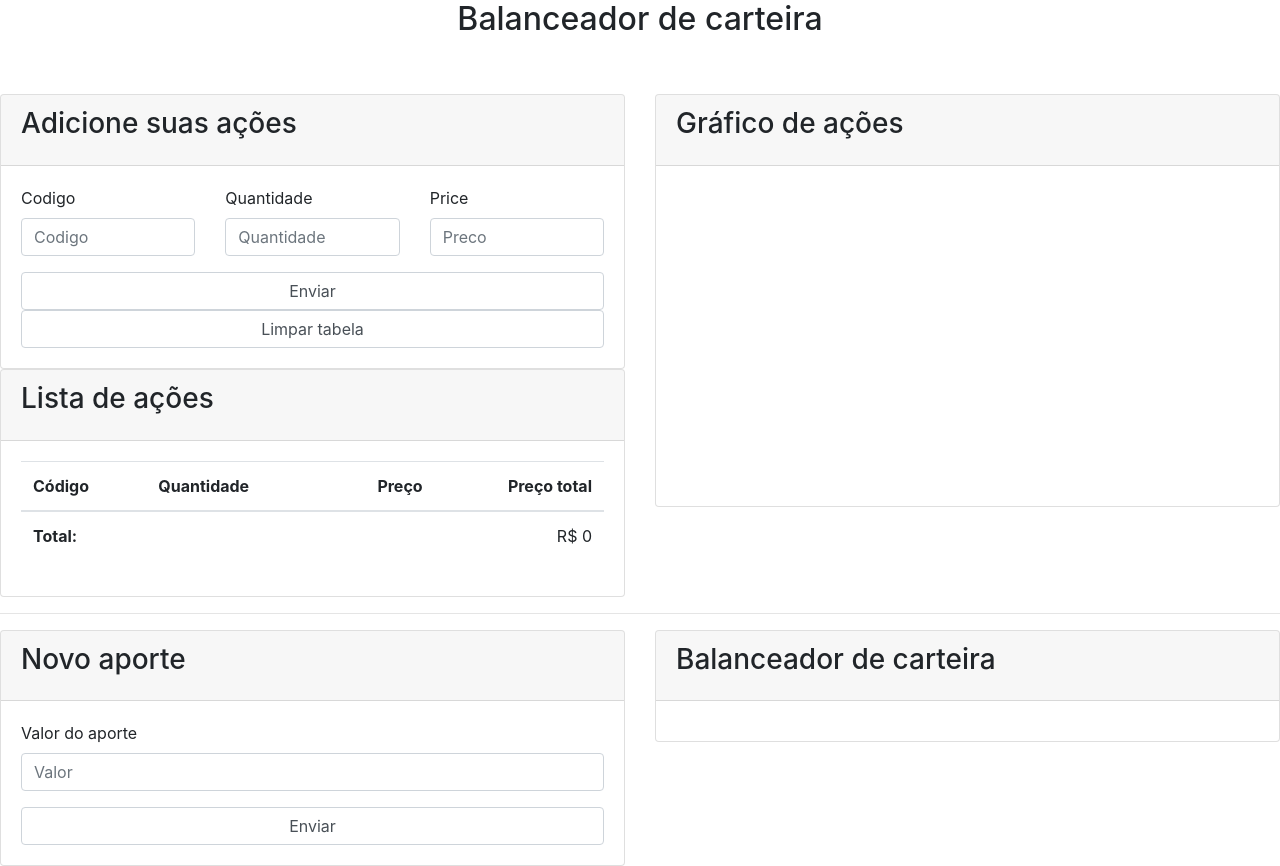
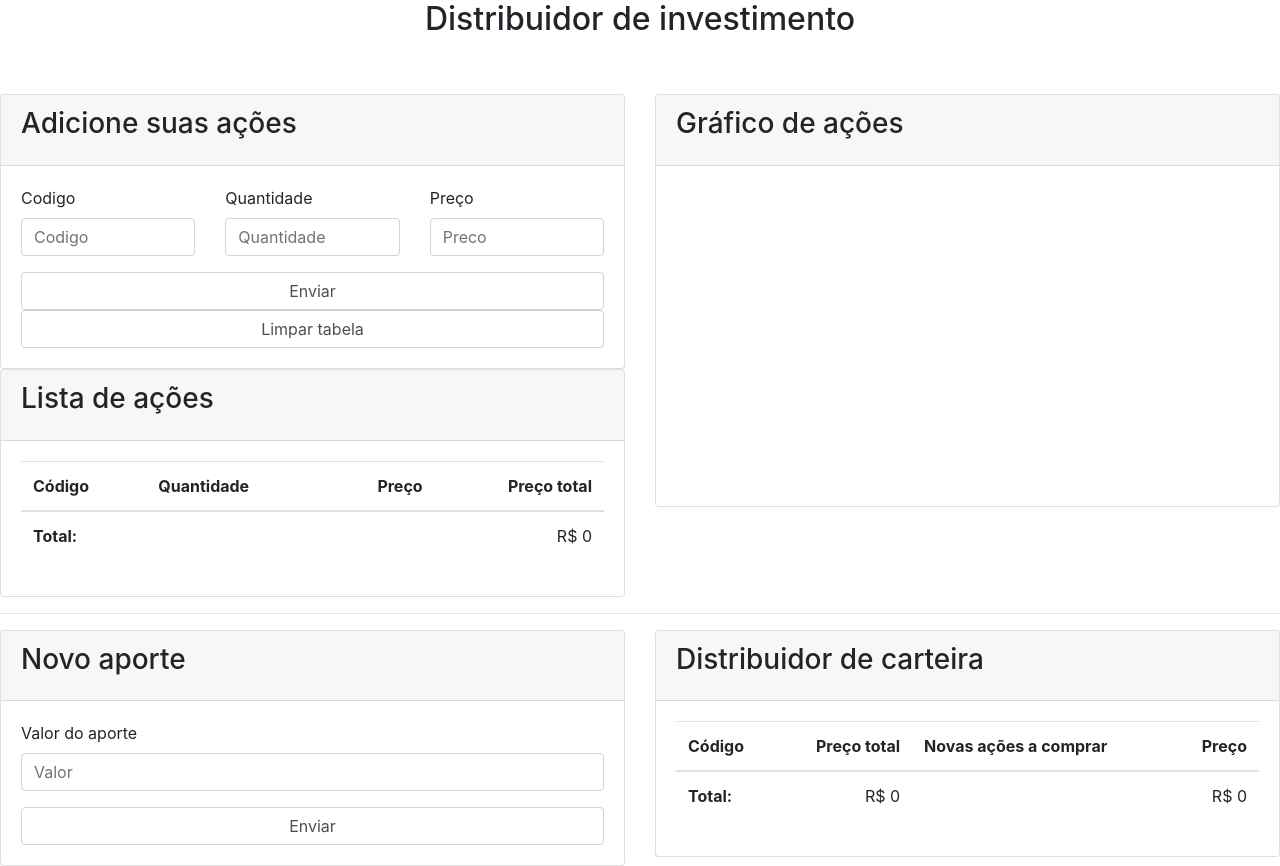
Before and after one commit to JoaoGabrielM/ProjetoRXJS, a React (Create React App) app: page / in a window 1280 px wide. Built offline with nearby package versions, Linux system fonts and the light colour scheme.

Commit message:
Finalizing the project

```diff
--- a/src/App.js
+++ b/src/App.js
@@ -10,7 +10,7 @@ import CalculateNewBuys from './Components/CalculateNewBuys';
 export default function App() {
     return (
         <div className="App content">
-            <h2 className="text-center">Balanceador de carteira</h2>
+            <h2 className="text-center">Distribuidor de investimento</h2>
             <br/><br/>
             <Row>
                 <Col lg="6" md="6" sm="6">
--- a/src/Components/CalculateNewBuys.js
+++ b/src/Components/CalculateNewBuys.js
@@ -1,11 +1,12 @@
 import React, { Component } from 'react';
-import { Card, CardHeader, CardTitle, CardBody } from 'reactstrap';
-import { newInvestmentService, finalValueStocksService } from '../Services';
+import { Card, CardHeader, CardTitle, CardBody, Table } from 'reactstrap';
+import { newInvestmentService, finalValueStocksService, allStocksService, newBuysService } from '../Services';
+import FinalValueNewInvestiment from './FinalValueNewInvestiment';
 
 export default class CalculateNewBuys extends Component {
     constructor() {
         super();
-        this.state = { previousFinalValue: 0, newInvestment: 0 };
+        this.state = { previousFinalValue: 0, newInvestment: 0, stocks: [] };
     }
 
     componentDidMount() {
@@ -20,20 +21,62 @@ export default class CalculateNewBuys extends Component {
         this.subscriptionNewInvestment = newInvestmentService.getNewValue().subscribe( message => {
             if (message) {
                 this.setState({ newInvestment: message.value });
+                newBuysService.sendNewStocks(this.state.stocks, this.state.previousFinalValue, message.value);
+                // finalValueNewInvestmentService.sendStocks([...this.state.stocks, message.stock]);
+            }
+        });
+
+        this.subscriptionStocks = allStocksService.getStocks().subscribe(message => {
+            if (message) {
+                this.setState({ stocks: [...this.state.stocks, message.stock] });
+            } else {
+                this.setState({ stocks: [] });
+            }
+        });
+
+        this.subscriptionNewStocks = newBuysService.getNewStocks().subscribe(message => {
+            if (message) {
+                this.setState({ stocks: message.stocks });
             }
         });
     }
-
 
     render() {
         return (
             <div className="content">
                 <Card>
                     <CardHeader>
-                        <CardTitle tag="h3">Balanceador de carteira</CardTitle>
+                        <CardTitle tag="h3">Distribuidor de carteira</CardTitle>
                     </CardHeader>
                     <CardBody>
-
+                        <Table striped>
+                            <thead>
+                                <tr>
+                                    <th>Código</th>
+                                    <th className="text-right">Preço total</th>
+                                    <th>Novas ações a comprar</th>
+                                    <th className="text-right">Preço</th>
+                                </tr>
+                            </thead>
+                            <tbody>
+                                { this.state.stocks.map((stock, i) =>
+                                    <tr key={ i }>
+                                        <td>{ stock.code }</td>
+                                        <td className="text-right">R$ { new Intl.NumberFormat('pt').format(stock.finalValue) }</td>
+                                        <td>{ stock.newQuantity }</td>
+                                        <td className="text-right">R$ { new Intl.NumberFormat('pt').format(stock.newQuantity * stock.price) }</td>
+                                    </tr>
+                                )}
+                            </tbody>
+                            <tfoot>
+                                <tr>
+                                    <td><b>Total:</b></td>
+                                    <td className="text-right">R$ { new Intl.NumberFormat('pt').format(this.state.previousFinalValue) }</td>
+                                    <td></td>
+                                    <td className="text-right">R$ <FinalValueNewInvestiment/></td>
+                                </tr>
+                            </tfoot>
+                        </Table>
                     </CardBody>
                 </Card>
             </div>
--- a/src/Components/FinalValueLine.js
+++ b/src/Components/FinalValueLine.js
@@ -21,7 +21,7 @@ export default class FinalValueLine extends Component {
         return (
             <tr>
                 <td><b>Total:</b></td>
-                <td colSpan="3" className="text-right">R$ { this.state.finalValue }</td>
+                <td colSpan="3" className="text-right">R$ { new Intl.NumberFormat('pt').format(this.state.finalValue) }</td>
             </tr>
         )
     }
--- /dev/null
+++ b/src/Components/FinalValueNewInvestiment.js
@@ -0,0 +1,23 @@
+import { Component } from 'react';
+import { finalValueNewInvestmentService } from '../Services';
+
+export default class extends Component {
+    constructor() {
+        super();
+        this.state = { finalValue: 0.00 }
+    }
+
+    componentDidMount() {
+        this.subscription = finalValueNewInvestmentService.getFinalValue().subscribe(message => {
+            if (message) {
+                this.setState({ finalValue: message.finalValue });
+            } else {
+                this.setState.finalValue = 0.00;
+            }
+        });
+    }
+
+    render() {
+        return (this.state.finalValue)
+    }
+}
--- a/src/Components/InputStocks.js
+++ b/src/Components/InputStocks.js
@@ -38,7 +38,7 @@ export default class InputStocks extends Component {
                                 </Col>
                                 <Col lg="4" md="4" sm="4">
                                     <FormGroup>
-                                        <label>Price</label>
+                                        <label>Preço</label>
                                         <Input type="number" step="0.01" min="1" placeholder="Preco" className="form-control" innerRef={(input) => this.price = input} required={ true }/>
                                     </FormGroup>
                                 </Col>
--- a/src/Components/StocksList.js
+++ b/src/Components/StocksList.js
@@ -50,8 +50,8 @@ export default class StocksList extends Component {
                                     <tr key={ i }>
                                         <td>{ stock.code }</td>
                                         <td>{ stock.quantity }</td>
-                                        <td className="text-right">R$ { stock.price }</td>
-                                        <td className="text-right">R$ { stock.quantity * stock.price }</td>
+                                        <td className="text-right">R$ { new Intl.NumberFormat('pt').format(stock.price) }</td>
+                                        <td className="text-right">R$ { new Intl.NumberFormat('pt').format(stock.quantity * stock.price) }</td>
                                     </tr>
                                 )}
                             </tbody>
--- a/src/Services.js
+++ b/src/Services.js
@@ -12,7 +12,7 @@ const allStocksSubject = new Subject();
 
 export const allStocksService = {
     sendStock: stock => {
-        const newStock = { ...stock, finalValue: stock.quantity * stock.price };
+        const newStock = { ...stock, finalValue: new Intl.NumberFormat('pt').format(stock.quantity * stock.price) };
         allStocksSubject.next({ stock: newStock });
     },
     clearStocks: () => allStocksSubject.next(),
@@ -37,3 +37,31 @@ export const newInvestmentService = {
     sendNewValue: value => newInvestmentSubject.next({ value: value }),
     getNewValue: () => newInvestmentSubject.asObservable()
 };
+
+const newBuysSubject = new Subject();
+
+export const newBuysService = {
+    sendNewStocks: (stocks, previousFinalValue, newInvestment) => {
+        let newStocks = [];
+        stocks.map(stock => {
+            const newQuantity = (stock.quantity * newInvestment) / previousFinalValue;
+            newStocks.push({ ...stock, newQuantity: parseInt(newQuantity) });
+            return stock;
+        });
+        finalValueNewInvestmentService.sendStocks([...newStocks])
+        newBuysSubject.next({ stocks: newStocks });
+    },
+    getNewStocks: () => newBuysSubject.asObservable()
+}
+
+const finalValueNewInvestmentSubject = new Subject();
+
+export const finalValueNewInvestmentService = {
+    sendStocks: stocks => {
+        let finalValue = 0;
+        stocks.map(stock => finalValue += stock.newQuantity * stock.price);
+        finalValueNewInvestmentSubject.next({ finalValue: finalValue });
+    },
+    clearFinalValue: () => finalValueNewInvestmentSubject.next(),
+    getFinalValue: () => finalValueNewInvestmentSubject.asObservable()
+};
```
